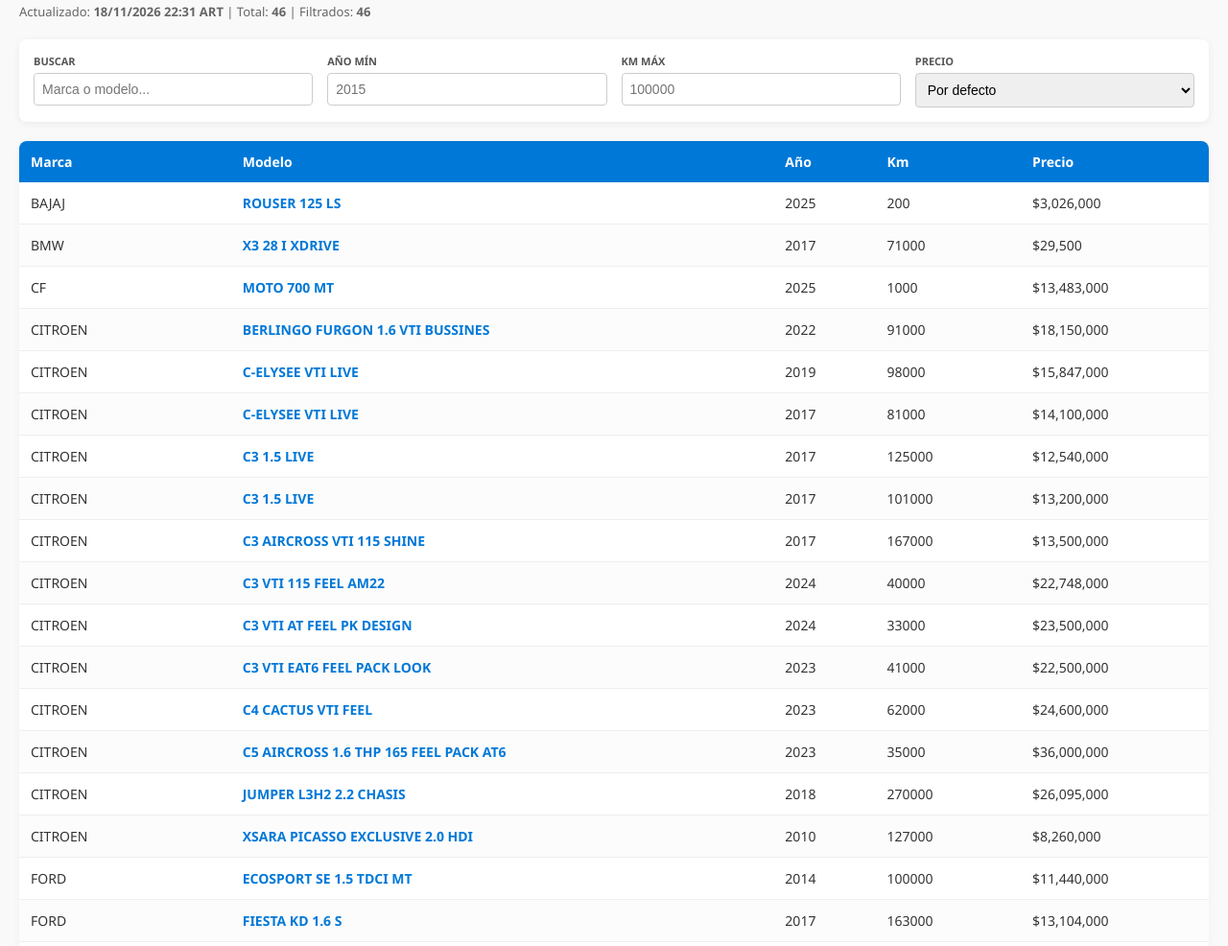
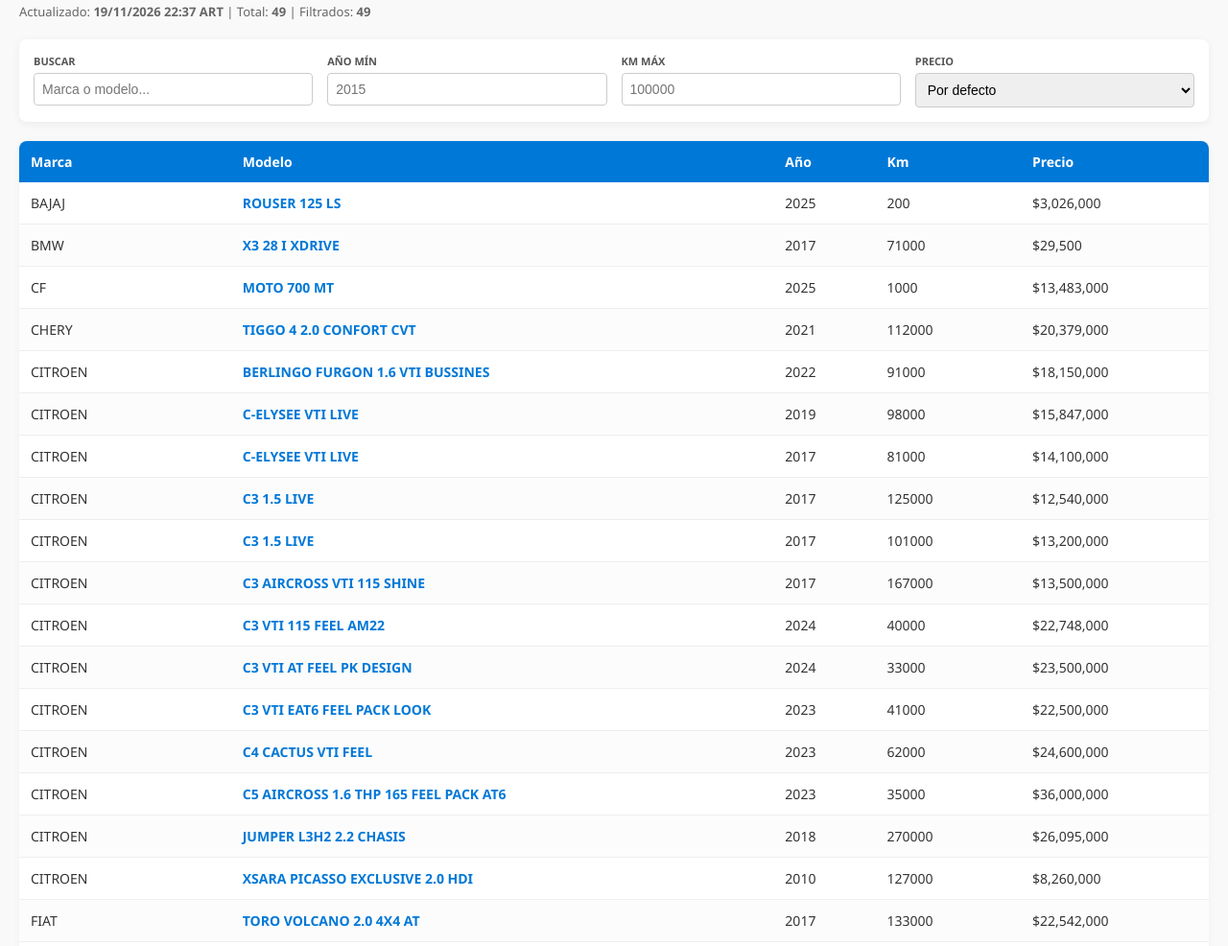
Before and after one commit to Pablo1530/Fortino.scriping, a plain HTML site: page index.html in a window 1280 px wide. Shown: the part 55-1041 px from the top of the page at 96% size. Drawn offline with Linux system fonts and the light colour scheme.

Commit message:
Auto-actualización de stock

```diff
--- a/index.html
+++ b/index.html
@@ -26,7 +26,7 @@
 
 <h1>Stock de Usados</h1>
 <div class="meta-info">
-    Actualizado: <b>18/11/2026 22:31 ART</b> | Total: <b id="total-original">46</b> | Filtrados: <b id="total-filtrado">46</b>
+    Actualizado: <b>19/11/2026 22:37 ART</b> | Total: <b id="total-original">49</b> | Filtrados: <b id="total-filtrado">49</b>
 </div>
 
 <div class="filter-panel">
@@ -85,6 +85,13 @@
             <td>2025</td>
             <td>1000</td>
             <td>$13,483,000</td>
+        </tr>
+        <tr class="auto-row" data-marca="CHERY" data-modelo="TIGGO 4 2.0 CONFORT CVT" data-anio="2021" data-km="112000" data-precio="20379000">
+            <td>CHERY</td>
+            <td><a href="https://www.fortunatofortino.com/usado/chery-tiggo-4-2-0-confort-cvt-2021-blanco-112000km/" target="_blank">TIGGO 4 2.0 CONFORT CVT</a></td>
+            <td>2021</td>
+            <td>112000</td>
+            <td>$20,379,000</td>
         </tr>
         <tr class="auto-row" data-marca="CITROEN" data-modelo="BERLINGO FURGON 1.6 VTI BUSSINES" data-anio="2022" data-km="91000" data-precio="18150000">
             <td>CITROEN</td>
@@ -176,6 +183,13 @@
             <td>2010</td>
             <td>127000</td>
             <td>$8,260,000</td>
+        </tr>
+        <tr class="auto-row" data-marca="FIAT" data-modelo="TORO VOLCANO 2.0 4X4 AT" data-anio="2017" data-km="133000" data-precio="22542000">
+            <td>FIAT</td>
+            <td><a href="https://www.fortunatofortino.com/usado/fiat-toro-volcano-2-0-4x4-at-2017-bordo-133000km/" target="_blank">TORO VOLCANO 2.0 4X4 AT</a></td>
+            <td>2017</td>
+            <td>133000</td>
+            <td>$22,542,000</td>
         </tr>
         <tr class="auto-row" data-marca="FORD" data-modelo="ECOSPORT SE 1.5 TDCI MT" data-anio="2014" data-km="100000" data-precio="11440000">
             <td>FORD</td>
@@ -324,6 +338,13 @@
             <td>163000</td>
             <td>$9,900,000</td>
         </tr>
+        <tr class="auto-row" data-marca="RENAULT" data-modelo="SANDERO II 1.6 16V LIFE L/23" data-anio="2024" data-km="116000" data-precio="23057000">
+            <td>RENAULT</td>
+            <td><a href="https://www.fortunatofortino.com/usado/renault-sandero-ii-1-6-16v-life-l23-2024-rojo-116000km/" target="_blank">SANDERO II 1.6 16V LIFE L/23</a></td>
+            <td>2024</td>
+            <td>116000</td>
+            <td>$23,057,000</td>
+        </tr>
         <tr class="auto-row" data-marca="RENAULT" data-modelo="SANDERO STEPWAY EXPRESSION 1.6" data-anio="2019" data-km="80000" data-precio="16350000">
             <td>RENAULT</td>
             <td><a href="https://www.fortunatofortino.com/usado/renault-sandero-stepway-expression-1-6-2019-blanco-74000km/" target="_blank">SANDERO STEPWAY EXPRESSION 1.6</a></td>
```
